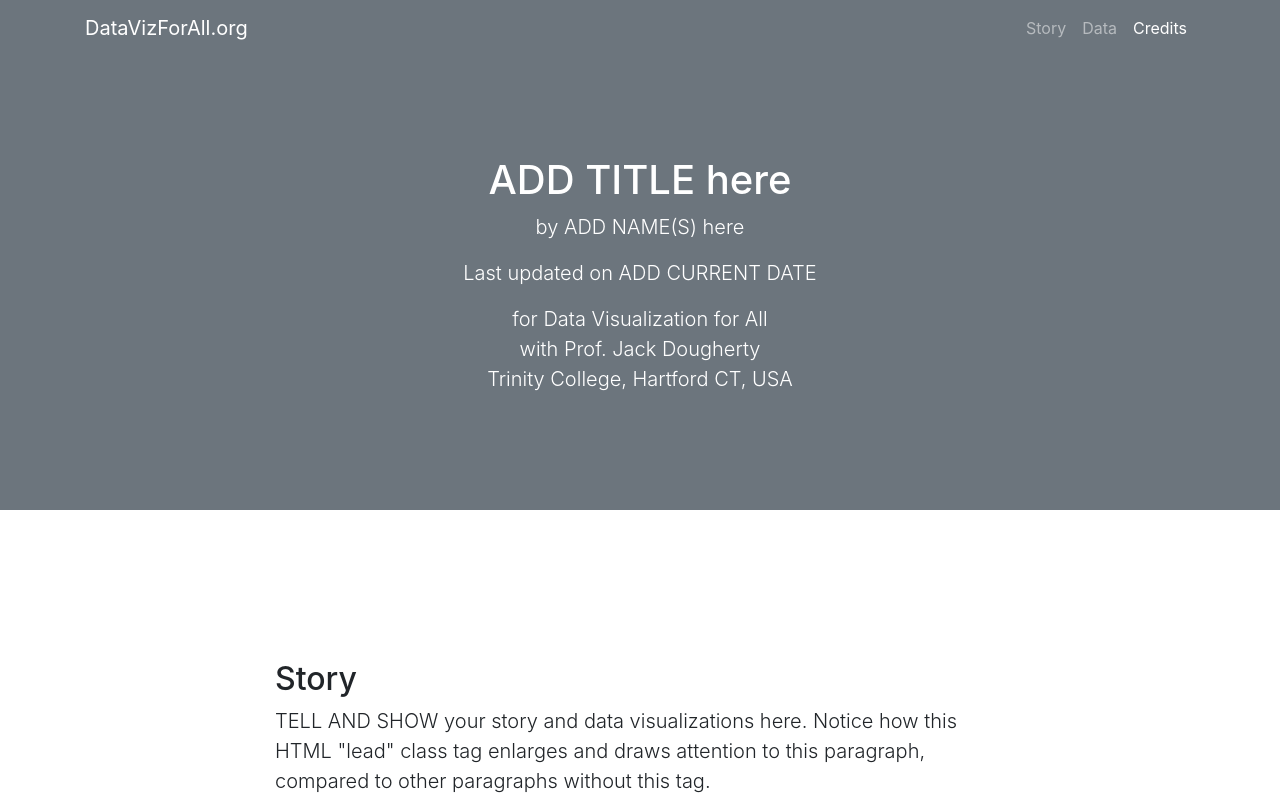
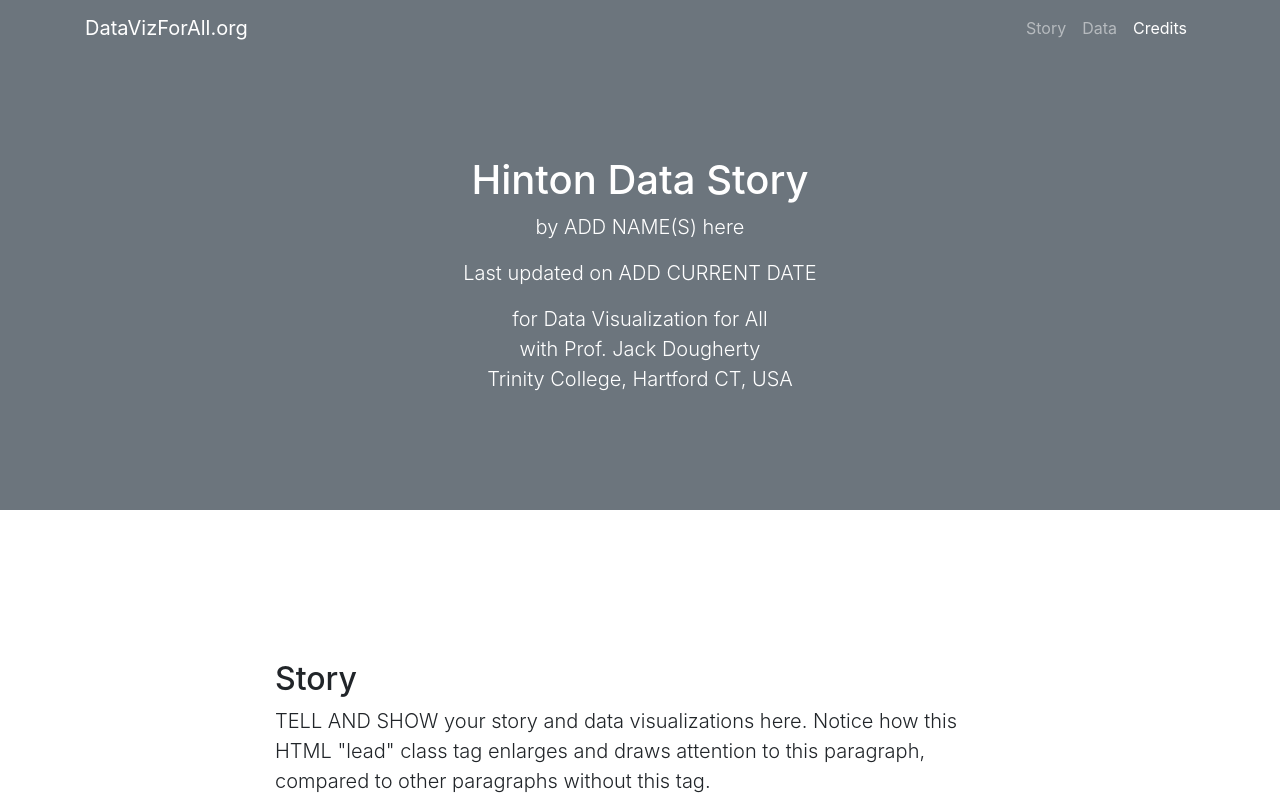
Before and after one commit to Hntn4/data-story, a plain HTML site: page index.html in a window 1280 px wide. Shown: the top 800 px of the page. Drawn offline with nearby package versions, Linux system fonts and the light colour scheme.

Commit message:
Update index.html

```diff
--- a/index.html
+++ b/index.html
@@ -52,7 +52,7 @@
 
   <header class="bg-secondary text-white">
     <div class="container text-center">
-      <h1>ADD TITLE here</h1>
+      <h1>Hinton Data Story</h1>
       <p class="lead">by ADD NAME(S) here</p>
       <p class="lead">Last updated on ADD CURRENT DATE</p>
       <p class="lead">for Data Visualization for All</br>with Prof. Jack Dougherty</br>Trinity College, Hartford CT, USA</p>
```
